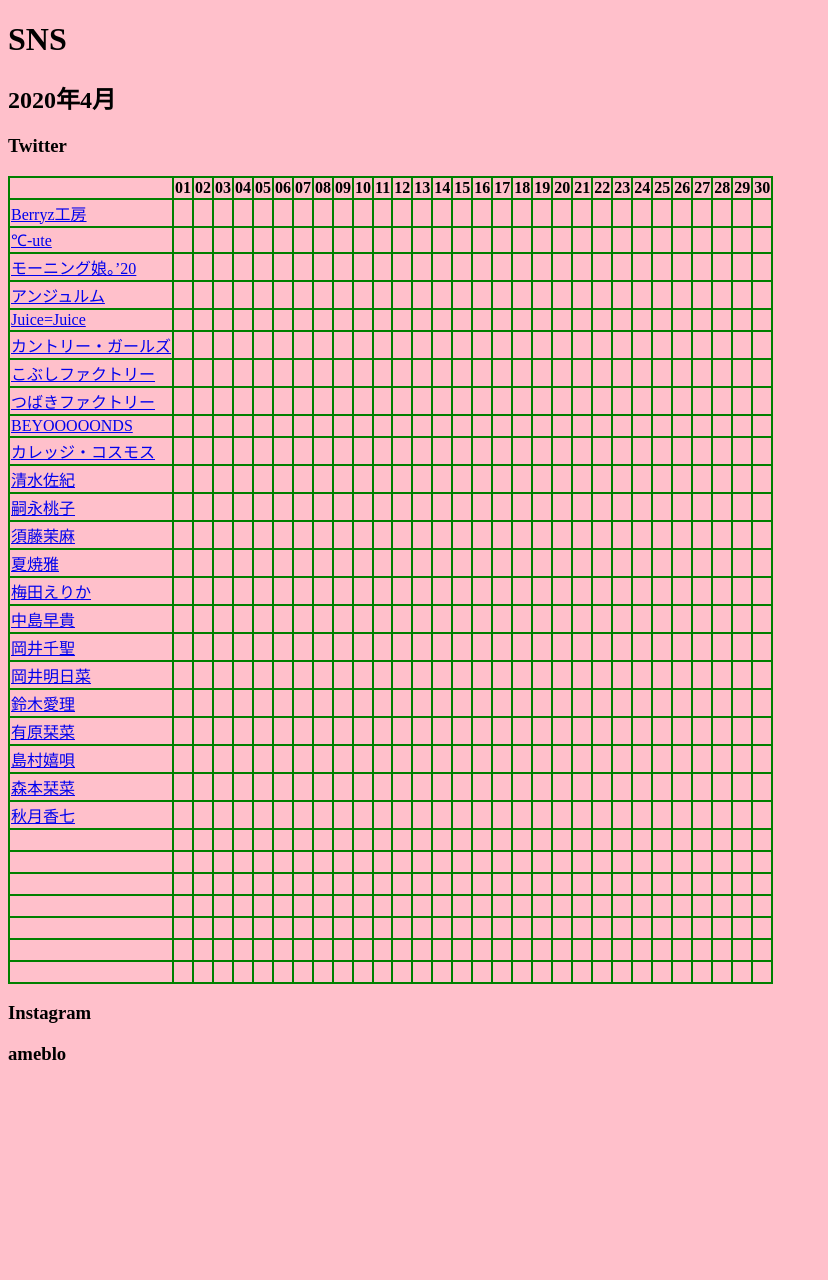
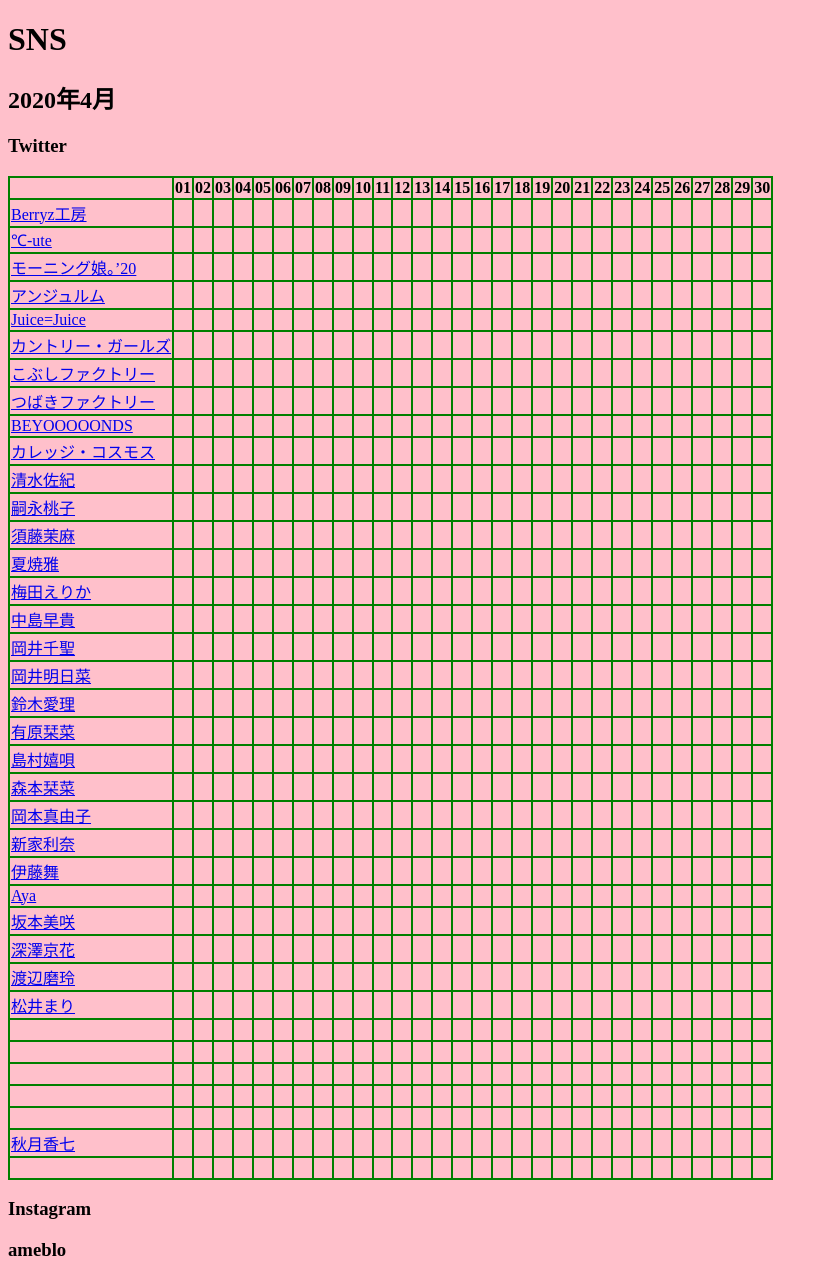
Before and after one commit to takaoyamakoshi/momochi, a Jekyll site: the page built from recommendation/sns/index.md, in a window 1280 px wide. Shown: the whole page, without its empty margins (0-828 px from the left). Built offline with Jekyll 4.4.1, drawn with Linux system fonts in a browser that asks for light colours; our own code applies the rules of GitHub Pages for plain Markdown files; before the commit the page ends 1084 px from its top, so only the background shows below that.

Commit message:
Update index.md

```diff
--- a/recommendation/sns/index.md
+++ b/recommendation/sns/index.md
@@ -28,13 +28,20 @@
 | [有原栞菜](https://twitter.com/kanna93_coco/with_replies) | | | | | | | | | | | | | | | | | | | | | | | | | | | | | | |
 | [島村嬉唄](https://twitter.com/uta_200624/with_replies) | | | | | | | | | | | | | | | | | | | | | | | | | | | | | | |
 | [森本栞菜](https://twitter.com/kanna_morimoto/with_replies) | | | | | | | | | | | | | | | | | | | | | | | | | | | | | | |
-| [秋月香七](https://twitter.com/CQ_kana_a/with_replies) | | | | | | | | | | | | | | | | | | | | | | | | | | | | | | |
+| [岡本真由子](https://twitter.com/MayukoOkamoto_/with_replies) | | | | | | | | | | | | | | | | | | | | | | | | | | | | | | |
+| [新家利奈](https://twitter.com/Nomitun_r/with_replies) | | | | | | | | | | | | | | | | | | | | | | | | | | | | | | |
+| [伊藤舞](https://twitter.com/Maaaaaii_52/with_replies) | | | | | | | | | | | | | | | | | | | | | | | | | | | | | | |
+| [Aya](https://twitter.com/CQ_Aya_0711/with_replies) | | | | | | | | | | | | | | | | | | | | | | | | | | | | | | |
+| [坂本美咲](https://twitter.com/CQ_misaki_s/with_replies) | | | | | | | | | | | | | | | | | | | | | | | | | | | | | | |
+| [深澤京花](https://twitter.com/kyonc_f/with_replies) | | | | | | | | | | | | | | | | | | | | | | | | | | | | | | |
+| [渡辺磨玲](https://twitter.com/marin_watanabe/with_replies) | | | | | | | | | | | | | | | | | | | | | | | | | | | | | | |
+| [松井まり](https://twitter.com/CQ_mari_m/with_replies) | | | | | | | | | | | | | | | | | | | | | | | | | | | | | | |
 | []() | | | | | | | | | | | | | | | | | | | | | | | | | | | | | | |
 | []() | | | | | | | | | | | | | | | | | | | | | | | | | | | | | | |
 | []() | | | | | | | | | | | | | | | | | | | | | | | | | | | | | | |
 | []() | | | | | | | | | | | | | | | | | | | | | | | | | | | | | | |
 | []() | | | | | | | | | | | | | | | | | | | | | | | | | | | | | | |
-| []() | | | | | | | | | | | | | | | | | | | | | | | | | | | | | | |
+| [秋月香七](https://twitter.com/CQ_kana_a/with_replies) | | | | | | | | | | | | | | | | | | | | | | | | | | | | | | |
 | []() | | | | | | | | | | | | | | | | | | | | | | | | | | | | | | |
 
 
```
